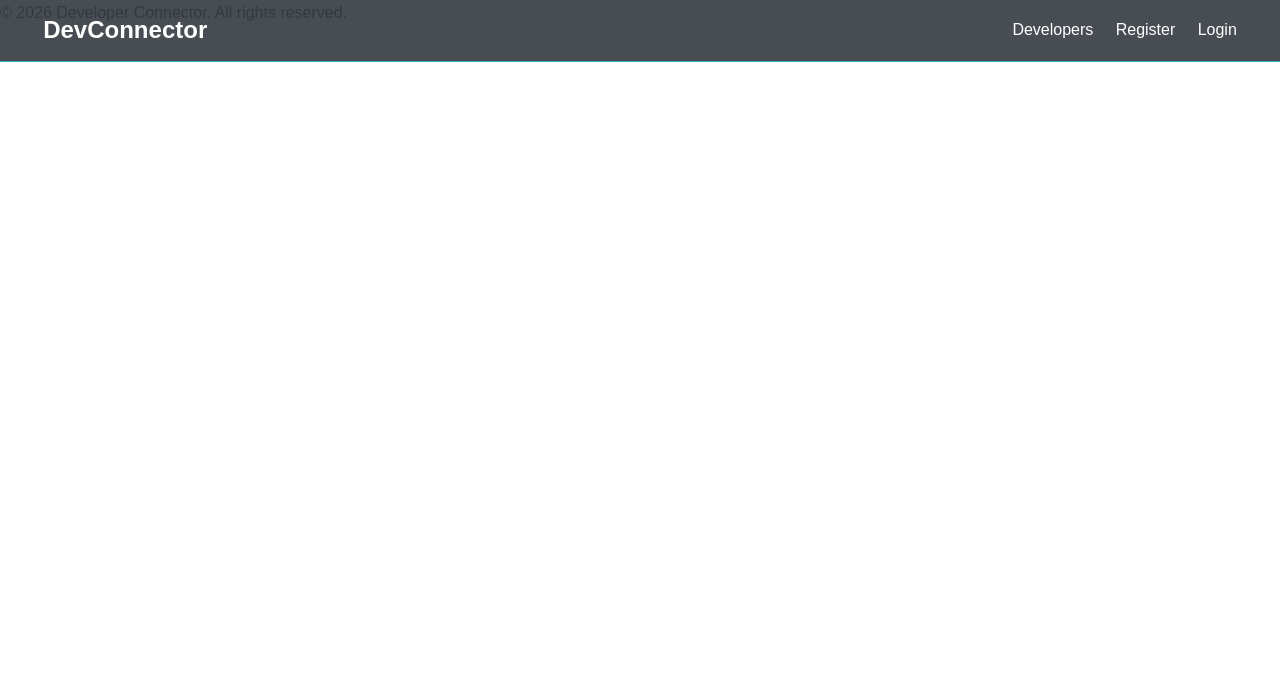
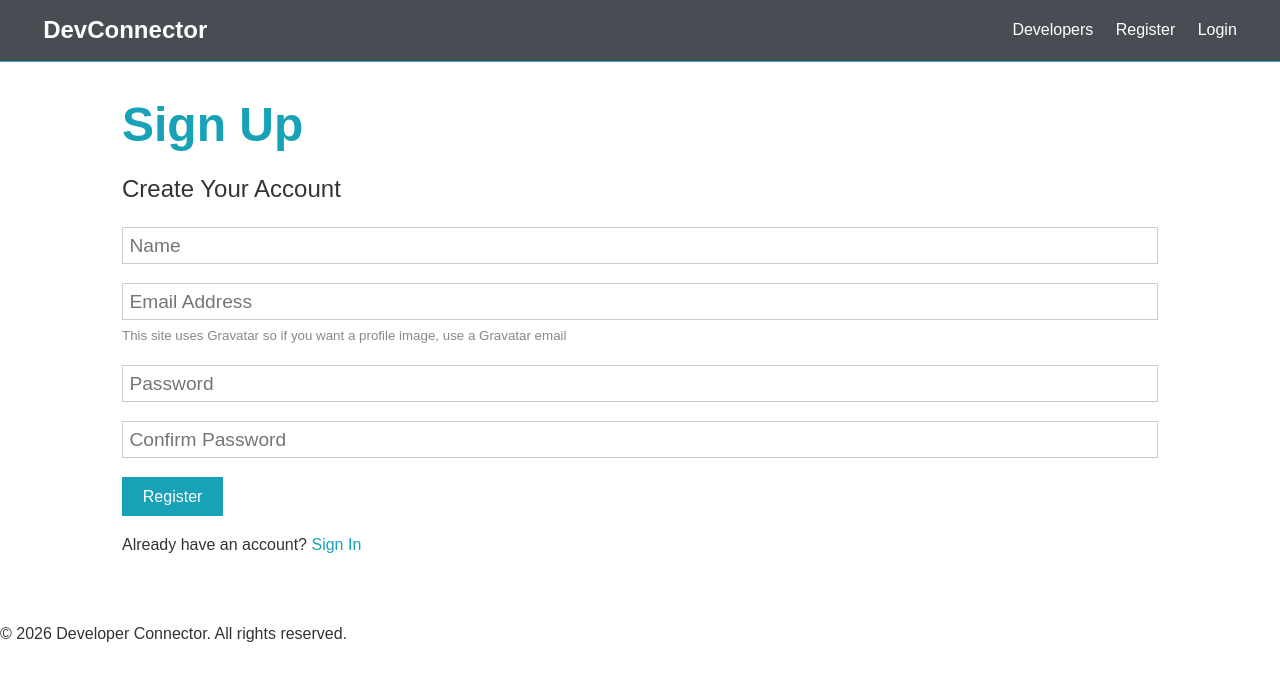
Before and after one commit to abhinandanchivate/IBM-react-feb-2026, a React (Vite) app in the folder client/: page /auth/register in a window 1280 px wide. Shown: the top 680 px of the page. Built offline with nearby package versions, Linux system fonts and the light colour scheme.

Commit message:
Add authentication routes and components for login and registration

```diff
--- a/client/src/RootRouter.jsx
+++ b/client/src/RootRouter.jsx
@@ -7,12 +7,13 @@ import { Routes, Route } from "react-router-dom";
 import Landing from "./core/components/layouts/Landing";
 // Routes : its a wrapper component for all your routes that we will declare to render the component based on the url path.
 // Route : its a component that will render the component based on the url matching at tthe runtime .
-
+import AuthRouter from "./auth/router/Index";
 const RootRouter = () => {
   return (
     <>
       <Routes>
         <Route path="/" element={<Landing />} />
+        <Route path="/auth/*" element={<AuthRouter />} />
       </Routes>
     </>
   );
--- /dev/null
+++ b/client/src/auth/components/Login.jsx
@@ -0,0 +1,34 @@
+import React from "react";
+
+const Login = () => {
+  return (
+    <>
+      {" "}
+      <section class="container">
+        <h1 class="large text-primary">Sign In</h1>
+        <p class="lead">
+          <i class="fas fa-user"></i> Sign into Your Account
+        </p>
+        <form class="form" action="dashboard.html">
+          <div class="form-group">
+            <input
+              type="email"
+              placeholder="Email Address"
+              name="email"
+              required
+            />
+          </div>
+          <div class="form-group">
+            <input type="password" placeholder="Password" name="password" />
+          </div>
+          <input type="submit" class="btn btn-primary" value="Login" />
+        </form>
+        <p class="my-1">
+          Don't have an account? <a href="register.html">Sign Up</a>
+        </p>
+      </section>
+    </>
+  );
+};
+
+export default Login;
--- /dev/null
+++ b/client/src/auth/components/Register.jsx
@@ -0,0 +1,56 @@
+import React from "react";
+
+const Register = () => {
+  // state declaration
+
+  // event handlers
+
+  // onChange
+  // onSubmit
+  // destructuring
+  return (
+    <>
+      {" "}
+      <section class="container">
+        <h1 class="large text-primary">Sign Up</h1>
+        <p class="lead">
+          <i class="fas fa-user"></i> Create Your Account
+        </p>
+        <form class="form" action="create-profile.html">
+          <div class="form-group">
+            <input type="text" placeholder="Name" name="name" required />
+          </div>
+          <div class="form-group">
+            <input type="email" placeholder="Email Address" name="email" />
+            <small class="form-text">
+              This site uses Gravatar so if you want a profile image, use a
+              Gravatar email
+            </small>
+          </div>
+          <div class="form-group">
+            <input
+              type="password"
+              placeholder="Password"
+              name="password"
+              minLength="6"
+            />
+          </div>
+          <div class="form-group">
+            <input
+              type="password"
+              placeholder="Confirm Password"
+              name="password2"
+              minLength="6"
+            />
+          </div>
+          <input type="submit" class="btn btn-primary" value="Register" />
+        </form>
+        <p class="my-1">
+          Already have an account? <a href="login.html">Sign In</a>
+        </p>
+      </section>
+    </>
+  );
+};
+
+export default Register;
--- a/client/src/auth/router/Index.jsx
+++ b/client/src/auth/router/Index.jsx
@@ -1,7 +1,17 @@
 import React from "react";
+import { Route, Routes } from "react-router-dom";
+import Login from "../components/Login";
+import Register from "../components/Register";
 
 const Index = () => {
-  return <div>Index</div>;
+  return (
+    <>
+      <Routes>
+        <Route path="login" element={<Login />} />
+        <Route path="register" element={<Register />} />
+      </Routes>
+    </>
+  );
 };
 
 export default Index;
--- a/client/src/core/components/layouts/Navbar.jsx
+++ b/client/src/core/components/layouts/Navbar.jsx
@@ -1,4 +1,5 @@
 import React from "react";
+import { Link } from "react-router-dom";
 
 const Navbar = () => {
   return (
@@ -6,19 +7,19 @@ const Navbar = () => {
       {" "}
       <nav class="navbar bg-dark">
         <h1>
-          <a href="index.html">
+          <Link to="/">
             <i class="fas fa-code"></i> DevConnector
-          </a>
+          </Link>
         </h1>
         <ul>
           <li>
             <a href="profiles.html">Developers</a>
           </li>
           <li>
-            <a href="register.html">Register</a>
+            <Link to="/auth/register">Register</Link>
           </li>
           <li>
-            <a href="login.html">Login</a>
+            <Link to="/auth/login">Login</Link>
           </li>
         </ul>
       </nav>
```
